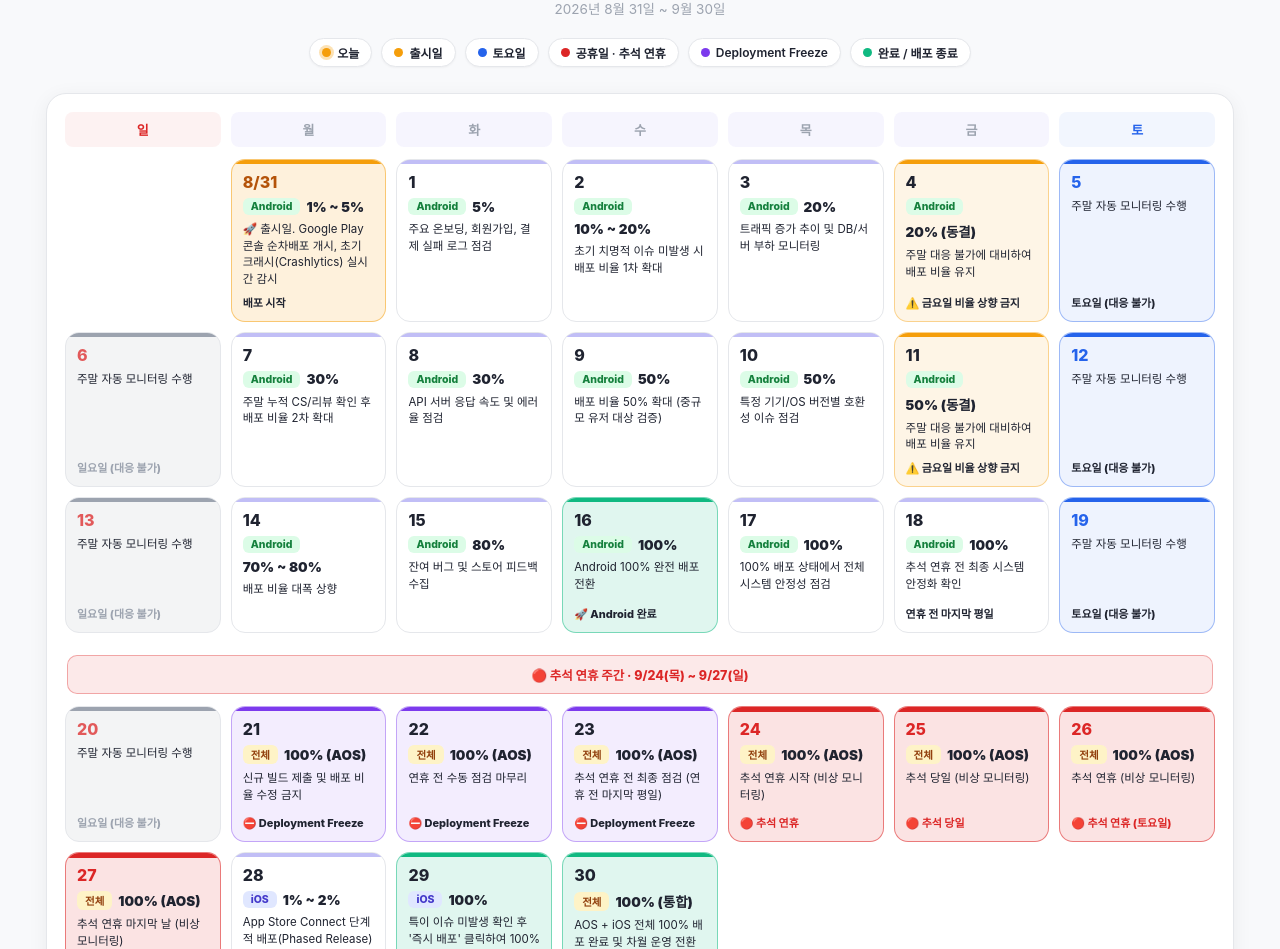
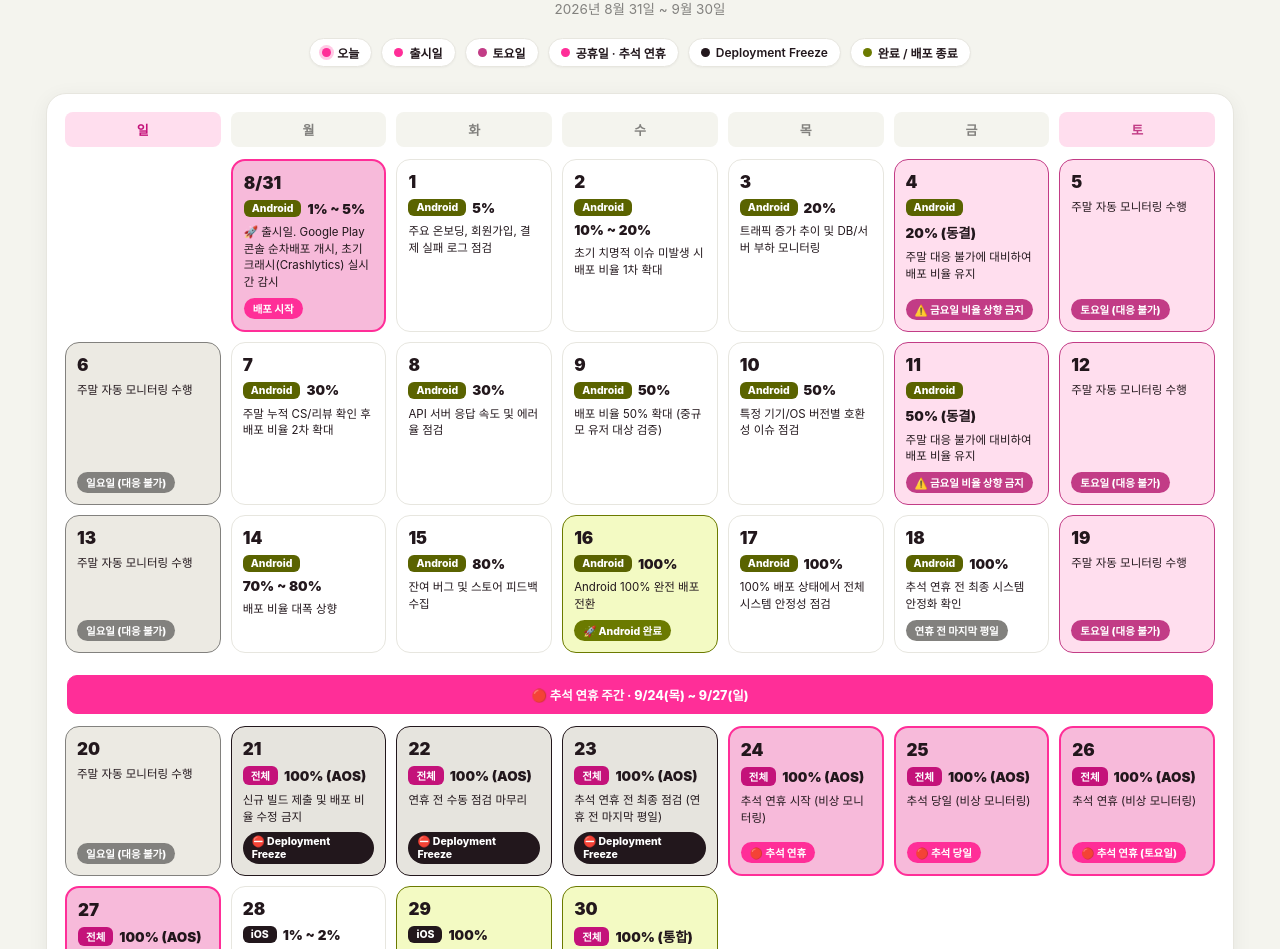
Before and after one commit to nakanalu92-ui/internet-launch-calendar, a plain HTML site: page index.html in a window 1280 px wide. Shown: the part 225-1174 px from the top of the page. Drawn offline with Linux system fonts and the light colour scheme; no server answers; a web font is replaced by a local one.

Commit message:
Refactor styles and update launch date display

```diff
--- a/index.html
+++ b/index.html
@@ -4,35 +4,30 @@
 <meta charset="UTF-8">
 <meta name="viewport" content="width=device-width, initial-scale=1.0">
 <title>앱 서비스 순차배포 캘린더 (8/31 ~ 9/30)</title>
+<link rel="stylesheet" as="style" crossorigin href="https://cdn.jsdelivr.net/gh/orioncactus/pretendard@v1.3.9/dist/web/static/pretendard.css" />
 </head>
 <body>
 <section>
 <style>
   :root {
-    --brand: #4f46e5;
-    --border: #e5e7eb;
-    --ink: #1f2330;
-    --bg: #f8f9fb;
-    --card: #ffffff;
-    --muted: #9ca3af;
-    --sat-blue: #2563eb;
-    --holiday-red: #dc2626;
-    --freeze-purple: #7c3aed;
-    --launch-gold: #f59e0b;
-    --done-green: #10b981;
+    /* LG U+ 브랜드 컬러 (라이트 테마로 고정 — 시스템 다크모드 영향 안 받음) */
+    --brand: #ff2e98;         /* Bright Magenta */
+    --brand-text: #c4127a;    /* 밝은 배경 위에 쓰는 진한 마젠타 텍스트 */
+    --pink: #f7bada;          /* Pink */
+    --pink-deep: #c23c86;     /* 칩용 진한 핑크 */
+    --pink-soft: #ffdeee;     /* Light Pink */
+    --lime: #d7e646;          /* Lime */
+    --lime-light: #f3fac3;    /* Light Lime */
+    --lime-deep: #6b7a00;     /* 칩용 진한 라임 */
+    --ink: #22171c;           /* U+ Black — 모든 본문 텍스트는 항상 이 색 */
+    --muted: #82817e;         /* U+ Gray */
+    --bg: #f4f4ee;            /* U+ Light Gray */
+    --card: #ffffff;          /* U+ White */
+    --border: #e7e6df;
     color-scheme: light;
   }
-  @media (prefers-color-scheme: dark) {
-    :root {
-      --border: #333844;
-      --ink: #e5e7eb;
-      --bg: #14161c;
-      --card: #1b1e26;
-      --muted: #6b7280;
-    }
-  }
   * { box-sizing: border-box; }
-  body { margin: 0; font-family: -apple-system, BlinkMacSystemFont, "Segoe UI", "Apple SD Gothic Neo", "Malgun Gothic", sans-serif; background: var(--bg); color: var(--ink); }
+  body { margin: 0; font-family: 'Pretendard', -apple-system, BlinkMacSystemFont, "Apple SD Gothic Neo", "Malgun Gothic", sans-serif; background: var(--bg); color: var(--ink); }
   .wrap { max-width: 1220px; margin: 0 auto; padding: 24px 16px 64px; }
 
   .topbar {
@@ -45,46 +40,50 @@
   #editBtn {
     border: none; cursor: pointer; font-weight: 700; font-size: 13.5px;
     padding: 9px 16px; border-radius: 999px; background: var(--brand); color: #fff;
-    box-shadow: 0 2px 8px rgba(79,70,229,0.35);
+    box-shadow: 0 2px 8px rgba(255,46,152,0.35);
     transition: background .15s ease, transform .1s ease;
   }
   #editBtn:active { transform: scale(0.97); }
-  #editBtn.active { background: #dc2626; box-shadow: 0 2px 8px rgba(220,38,38,0.35); }
+  #editBtn.active { background: var(--ink); box-shadow: 0 2px 8px rgba(34,23,28,0.35); }
 
   .dday-banner {
-    display: flex; align-items: center; justify-content: center; gap: 14px;
+    display: flex; align-items: center; justify-content: center; gap: 12px;
     margin: 18px 0 8px; padding: 18px 20px; border-radius: 18px;
-    background: linear-gradient(135deg, #4f46e5, #7c3aed);
-    box-shadow: 0 8px 24px rgba(79,70,229,0.28);
+    background: linear-gradient(135deg, var(--ink), #3a2a30);
+    box-shadow: 0 8px 24px rgba(34,23,28,0.25);
     color: #fff; flex-wrap: wrap; text-align: center;
   }
-  .dday-label { font-size: 15px; font-weight: 700; opacity: 0.97; }
+  .dday-label { font-size: 15px; font-weight: 700; color: #fff; }
+  .dday-date {
+    font-size: 13px; font-weight: 700; color: var(--ink); background: #fff;
+    padding: 4px 10px; border-radius: 999px; min-width: 90px; display: inline-block;
+  }
   .dday-badge {
     font-size: 24px; font-weight: 900; letter-spacing: 0.5px;
-    background: rgba(255,255,255,0.2); padding: 5px 18px; border-radius: 999px;
+    background: var(--brand); color: #fff; padding: 5px 18px; border-radius: 999px;
   }
 
   header.page-header { text-align: center; margin: 24px 0 20px; }
-  header.page-header h1 { font-size: 26px; margin: 0 0 6px; letter-spacing: -0.3px; }
+  header.page-header h1 { font-size: 26px; margin: 0 0 6px; letter-spacing: -0.3px; color: var(--ink); }
   header.page-header p { color: var(--muted); margin: 0; font-size: 13.5px; }
 
   .legend { display: flex; flex-wrap: wrap; gap: 9px; justify-content: center; margin: 16px 0 26px; font-size: 12px; }
   .legend span {
     display: inline-flex; align-items: center; gap: 6px; padding: 5px 12px; border-radius: 999px;
-    border: 1px solid var(--border); background: var(--card); font-weight: 600;
+    border: 1px solid var(--border); background: var(--card); font-weight: 600; color: var(--ink);
     box-shadow: 0 1px 2px rgba(0,0,0,0.04);
   }
   .dot { width: 9px; height: 9px; border-radius: 50%; display: inline-block; }
-  .dot.launch { background: var(--launch-gold); }
-  .dot.saturday { background: var(--sat-blue); }
-  .dot.holiday { background: var(--holiday-red); }
-  .dot.freeze { background: var(--freeze-purple); }
-  .dot.done { background: var(--done-green); }
-  .dot.today { background: #f59e0b; box-shadow: 0 0 0 3px rgba(245,158,11,0.3); }
+  .dot.launch { background: var(--brand); }
+  .dot.saturday { background: var(--pink-deep); }
+  .dot.holiday { background: var(--brand); }
+  .dot.freeze { background: var(--ink); }
+  .dot.done { background: var(--lime-deep); }
+  .dot.today { background: var(--brand); box-shadow: 0 0 0 3px rgba(255,46,152,0.25); }
 
   .cal-panel {
     background: var(--card); border: 1px solid var(--border); border-radius: 20px;
-    padding: 18px; box-shadow: 0 4px 20px rgba(20,22,30,0.06);
+    padding: 18px; box-shadow: 0 4px 20px rgba(34,23,28,0.06);
   }
   .cal-scroll { overflow-x: auto; }
   .cal-grid { display: grid; grid-template-columns: repeat(7, minmax(152px, 1fr)); gap: 10px; min-width: 1080px; }
@@ -92,77 +91,79 @@
   .dow-band { grid-column: 1 / -1; display: grid; grid-template-columns: repeat(7, minmax(152px, 1fr)); gap: 10px; margin-bottom: 2px; }
   .dow {
     text-align: center; font-weight: 800; font-size: 13px; padding: 8px 0; color: var(--muted);
-    background: rgba(79,70,229,0.05); border-radius: 8px;
+    background: var(--bg); border-radius: 8px;
   }
-  .dow.sun { color: var(--holiday-red); background: rgba(220,38,38,0.06); }
-  .dow.sat { color: var(--sat-blue); background: rgba(37,99,235,0.06); }
+  .dow.sun { color: var(--brand-text); background: var(--pink-soft); }
+  .dow.sat { color: var(--pink-deep); background: var(--pink-soft); }
 
   .week-banner {
     grid-column: 1 / -1; margin: 12px 2px 2px; padding: 9px 14px; border-radius: 10px;
-    background: rgba(220,38,38,0.1); border: 1px solid rgba(220,38,38,0.35);
-    color: var(--holiday-red); font-weight: 800; font-size: 12.5px; text-align: center;
+    background: var(--brand); border: 1px solid var(--brand);
+    color: #fff; font-weight: 800; font-size: 12.5px; text-align: center;
   }
 
+  /* 카드 기본: 항상 어두운 잉크색 텍스트 고정 (배경이 무엇이든 가독성 보장) */
   .day {
     position: relative; background: var(--card); border: 1px solid var(--border); border-radius: 14px;
-    padding: 12px 11px 11px; min-height: 136px; display: flex; flex-direction: column; gap: 6px;
+    padding: 12px 11px 11px; min-height: 138px; display: flex; flex-direction: column; gap: 7px;
     overflow: hidden;
+    color: var(--ink);
     transition: box-shadow .18s ease, transform .18s ease;
   }
-  .day::before {
-    content: ""; position: absolute; top: 0; left: 0; right: 0; height: 4px;
-    background: rgba(79,70,229,0.35);
-  }
-  .day:hover { box-shadow: 0 6px 18px rgba(20,22,30,0.1); transform: translateY(-2px); }
+  .day:hover { box-shadow: 0 6px 18px rgba(34,23,28,0.12); transform: translateY(-2px); }
   .day.empty { visibility: hidden; }
-  .day-num { font-weight: 800; font-size: 16px; }
+  .day-num { font-weight: 900; font-size: 17px; color: var(--ink); }
   .day-row { display: flex; align-items: center; gap: 6px; flex-wrap: wrap; }
   .badge { display: inline-block; padding: 2px 8px; border-radius: 6px; font-size: 10.5px; font-weight: 800; }
-  .badge-android { background: #dcfce7; color: #15803d; }
-  .badge-ios { background: #e0e7ff; color: #4338ca; }
-  .badge-all { background: #fef3c7; color: #92400e; }
-  .day-ratio { font-weight: 900; font-size: 13.5px; }
+  .badge-android { background: #5a6300; color: #fff; }
+  .badge-ios { background: var(--ink); color: #fff; }
+  .badge-all { background: var(--brand-text); color: #fff; }
+  .day-ratio { font-weight: 900; font-size: 13.5px; color: var(--ink); }
   .day-note { font-size: 11.5px; line-height: 1.45; color: var(--ink); flex-grow: 1; }
-  .day-risk { font-size: 11px; font-weight: 800; }
 
-  .day.launch::before { background: var(--launch-gold); }
-  .day.launch { background: rgba(245,158,11,0.14); border-color: rgba(245,158,11,0.5); }
-  .day.launch .day-num { color: #b45309; }
+  /* 상태 라벨 = 항상 흰 글씨 + 진한 배경의 알약(chip). 카드 배경색과 무관하게 항상 또렷하게 보임 */
+  .day-risk {
+    font-size: 10.5px; font-weight: 800; color: var(--muted);
+  }
+  .day-risk:not(:empty) {
+    display: inline-block; width: fit-content; padding: 3px 9px; border-radius: 999px; color: #fff;
+    background: var(--muted);
+  }
 
-  .day.freefri::before { background: var(--launch-gold); }
-  .day.freefri { background: rgba(245,158,11,0.1); border-color: rgba(245,158,11,0.4); }
+  /* 상태별 카드 배경 — 진하게 깔아서 한눈에 구분되도록 함 */
+  .day.launch { background: var(--pink); border-color: var(--brand); border-width: 2px; }
+  .day.launch .day-risk:not(:empty) { background: var(--brand); }
 
-  .day.saturday::before { background: var(--sat-blue); }
-  .day.saturday { background: rgba(37,99,235,0.08); border-color: rgba(37,99,235,0.4); }
-  .day.saturday .day-num { color: var(--sat-blue); }
+  .day.freefri { background: var(--pink-soft); border-color: var(--pink-deep); }
+  .day.freefri .day-risk:not(:empty) { background: var(--pink-deep); }
 
-  .day.sunday::before { background: #9ca3af; }
-  .day.sunday { background: rgba(156,163,175,0.12); color: var(--muted); }
-  .day.sunday .day-num { color: var(--holiday-red); opacity: 0.75; }
+  .day.saturday { background: var(--pink-soft); border-color: var(--pink-deep); }
+  .day.saturday .day-risk:not(:empty) { background: var(--pink-deep); }
 
-  .day.freeze::before { background: var(--freeze-purple); }
-  .day.freeze { background: rgba(124,58,237,0.09); border-color: rgba(124,58,237,0.4); }
+  .day.sunday { background: #eceae3; border-color: var(--muted); }
+  .day.sunday .day-risk:not(:empty) { background: var(--muted); }
 
-  .day.holiday::before { background: var(--holiday-red); height: 5px; }
-  .day.holiday { background: rgba(220,38,38,0.13); border: 1.5px solid rgba(220,38,38,0.55); }
-  .day.holiday .day-num { color: var(--holiday-red); }
-  .day.holiday .day-risk { color: var(--holiday-red); }
+  .day.freeze { background: #e6e4de; border-color: var(--ink); }
+  .day.freeze .day-risk:not(:empty) { background: var(--ink); }
 
-  .day.done::before { background: var(--done-green); }
-  .day.done { background: rgba(16,185,129,0.13); border-color: rgba(16,185,129,0.5); }
+  .day.holiday { background: var(--pink); border-color: var(--brand); border-width: 2px; }
+  .day.holiday .day-risk:not(:empty) { background: var(--brand); }
 
-  .day.today { box-shadow: 0 0 0 3px var(--launch-gold), 0 8px 20px rgba(245,158,11,0.25); }
+  .day.done { background: var(--lime-light); border-color: var(--lime-deep); }
+  .day.done .day-risk:not(:empty) { background: var(--lime-deep); }
+
+  .day.today { box-shadow: 0 0 0 3px var(--brand), 0 8px 20px rgba(255,46,152,0.3); }
   .day.today .day-num::after {
     content: "오늘"; margin-left: 6px; font-size: 9.5px; font-weight: 800;
-    background: var(--launch-gold); color: #fff; padding: 1px 6px; border-radius: 999px; vertical-align: middle;
+    background: var(--brand); color: #fff; padding: 1px 6px; border-radius: 999px; vertical-align: middle;
   }
 
   body.edit-mode .editable { outline: 1.5px dashed var(--brand); outline-offset: 2px; border-radius: 4px; cursor: text; }
-  body.edit-mode .editable:focus { outline: 2px solid var(--brand); background: rgba(79,70,229,0.06); }
+  body.edit-mode .editable:focus { outline: 2px solid var(--brand); background: rgba(255,46,152,0.08); }
 
   .toast {
     position: fixed; left: 50%; bottom: 24px; transform: translateX(-50%) translateY(20px);
-    background: #1f2330; color: #fff; padding: 10px 18px; border-radius: 999px; font-size: 13px;
+    background: var(--ink); color: #fff; padding: 10px 18px; border-radius: 999px; font-size: 13px;
     opacity: 0; pointer-events: none; transition: opacity .2s ease, transform .2s ease; z-index: 50;
   }
   .toast.show { opacity: 1; transform: translateX(-50%) translateY(0); }
@@ -184,7 +185,8 @@
   </div>
 
   <div class="dday-banner">
-    <span class="dday-label editable" data-key="dday-label">🚀 8월 31일(월) Android 출시 예정</span>
+    <span class="dday-label editable" data-key="dday-label">🚀 Android 출시 예정</span>
+    <span class="dday-date editable" data-key="launch-date">2026-08-31</span>
     <span class="dday-badge" id="ddayBadge">D-24</span>
   </div>
 
@@ -409,7 +411,7 @@
 
 <script>
   var BIN_URL = 'https://json.extendsclass.com/bin/4604dc97f37b';
-  var CACHE_KEY = 'deployCal_v2_cache';
+  var CACHE_KEY = 'deployCal_v4_cache';
   var editMode = false;
 
   function applyData(data) {
@@ -434,6 +436,8 @@
 
   function loadRemote() {
     loadFromCache();
+    updateDday();
+    markToday();
     fetch(BIN_URL, { cache: 'no-store' })
       .then(function(r) { if (!r.ok) throw new Error('load failed'); return r.json(); })
       .then(function(data) {
@@ -441,6 +445,8 @@
           applyData(data);
           cacheLocally(data);
         }
+        updateDday();
+        markToday();
       })
       .catch(function(err) { console.warn('원격 데이터 불러오기 실패, 캐시된 내용을 사용해요', err); });
   }
@@ -464,7 +470,10 @@
       body: JSON.stringify(data)
     })
       .then(function(r) { if (!r.ok) throw new Error('save failed'); return r.json(); })
-      .then(function() { showToast('저장했어요 — 모두에게 반영돼요 ✅'); })
+      .then(function() {
+        showToast('저장했어요 — 모두에게 반영돼요 ✅');
+        updateDday();
+      })
       .catch(function(err) { showToast('저장 실패 — 인터넷 연결을 확인해주세요 ⚠️'); });
   }
 
@@ -486,7 +495,7 @@
     if (editMode) {
       btn.textContent = '💾 저장하고 완료';
       btn.classList.add('active');
-      showToast('수정 모드 켜짐 — 텍스트를 클릭해서 바로 고치세요');
+      showToast('수정 모드 켜짐 — 출시예정일도 클릭해서 바로 고칠 수 있어요 (YYYY-MM-DD)');
     } else {
       btn.textContent = '✏️ 수정하기';
       btn.classList.remove('active');
@@ -495,18 +504,26 @@
   }
 
   function updateDday() {
-    var target = new Date(2026, 7, 31);
+    var dateEl = document.querySelector('[data-key="launch-date"]');
+    var dateStr = dateEl ? dateEl.innerText.trim() : '2026-08-31';
+    var parts = dateStr.split('-').map(function(n) { return parseInt(n, 10); });
+    var badge = document.getElementById('ddayBadge');
+    if (parts.length !== 3 || parts.some(isNaN)) {
+      badge.textContent = '날짜 형식 오류';
+      return;
+    }
+    var target = new Date(parts[0], parts[1] - 1, parts[2]);
     var today = new Date();
     today.setHours(0,0,0,0);
     target.setHours(0,0,0,0);
     var diffDays = Math.round((target - today) / 86400000);
-    var badge = document.getElementById('ddayBadge');
     if (diffDays > 0) badge.textContent = 'D-' + diffDays;
     else if (diffDays === 0) badge.textContent = 'D-DAY';
     else badge.textContent = 'D+' + Math.abs(diffDays);
   }
 
   function markToday() {
+    document.querySelectorAll('.day.today').forEach(function(el) { el.classList.remove('today'); });
     var today = new Date();
     var y = today.getFullYear();
     var m = String(today.getMonth() + 1).padStart(2, '0');
@@ -518,8 +535,6 @@
 
   document.addEventListener('DOMContentLoaded', function() {
     loadRemote();
-    updateDday();
-    markToday();
   });
 </script>
 </section>
```
